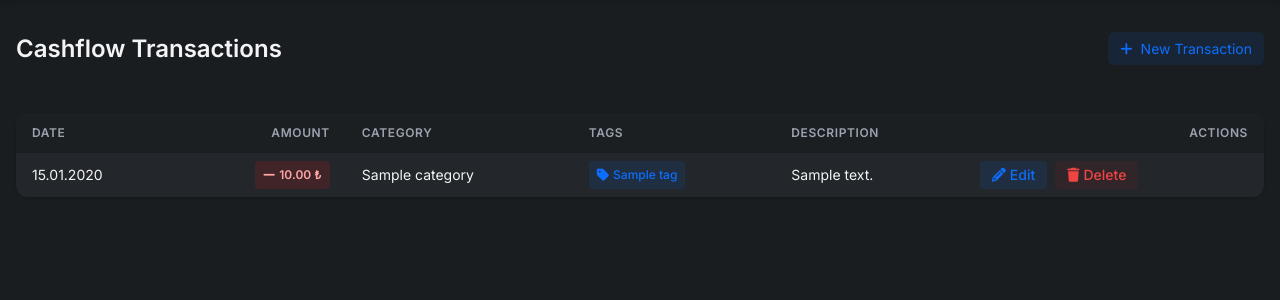
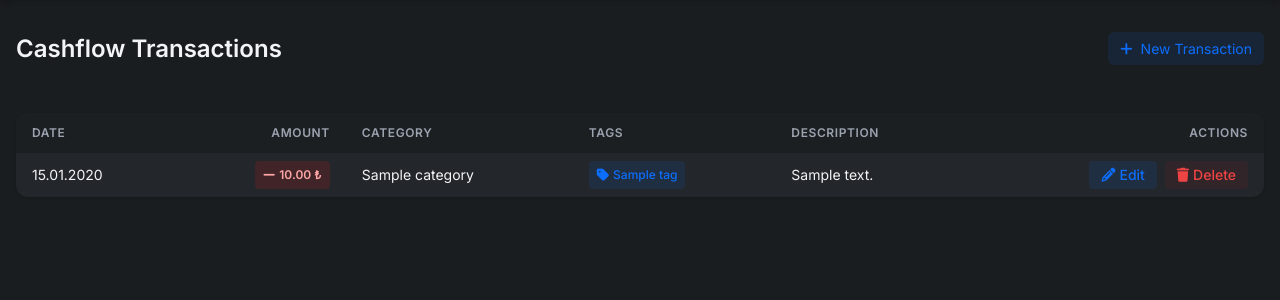
Before and after one commit to ZekeriyaAY/track-finance, a Flask app: page /cashflow/ in a window 1280 px wide. Shown: the part 64-364 px from the top of the page. Run offline with Flask 3, Linux system fonts and the light colour scheme; tables that the repository leaves empty hold one stand-in row (values such as "Sample post"); some libraries are stand-ins or nearby versions.

Commit message:
Refactor cashflow index.html: Simplify button layout by removing unnecessary flex classes for edit action

```diff
--- a/templates/cashflow/index.html
+++ b/templates/cashflow/index.html
@@ -59,7 +59,7 @@
               {% else %}-{% endif %}
             </td>
             <td class="py-2 px-4">{{ transaction.description }}</td>
-            <td class="py-2 px-4 text-right flex flex-row gap-1">
+            <td class="py-2 px-4 text-right">
               <form action="{{ url_for('cashflow.edit_cashflow', id=transaction.id) }}" method="get" style="display:inline;">
                 <button type="submit" class="inline-flex items-center gap-1 px-3 py-1 rounded bg-primary/10 text-primary hover:bg-primary/20 transition text-xs font-medium mr-1">
                   <i class="fas fa-pencil-alt"></i>
```
